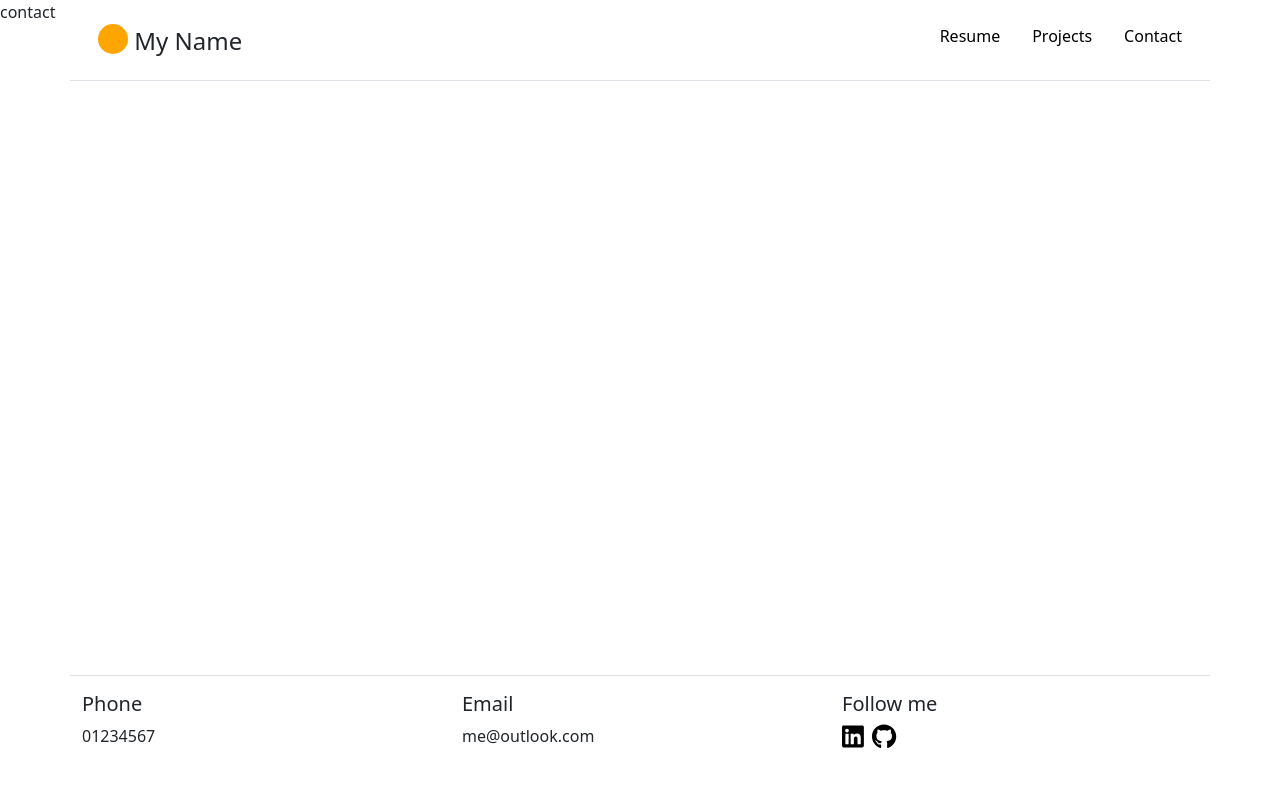
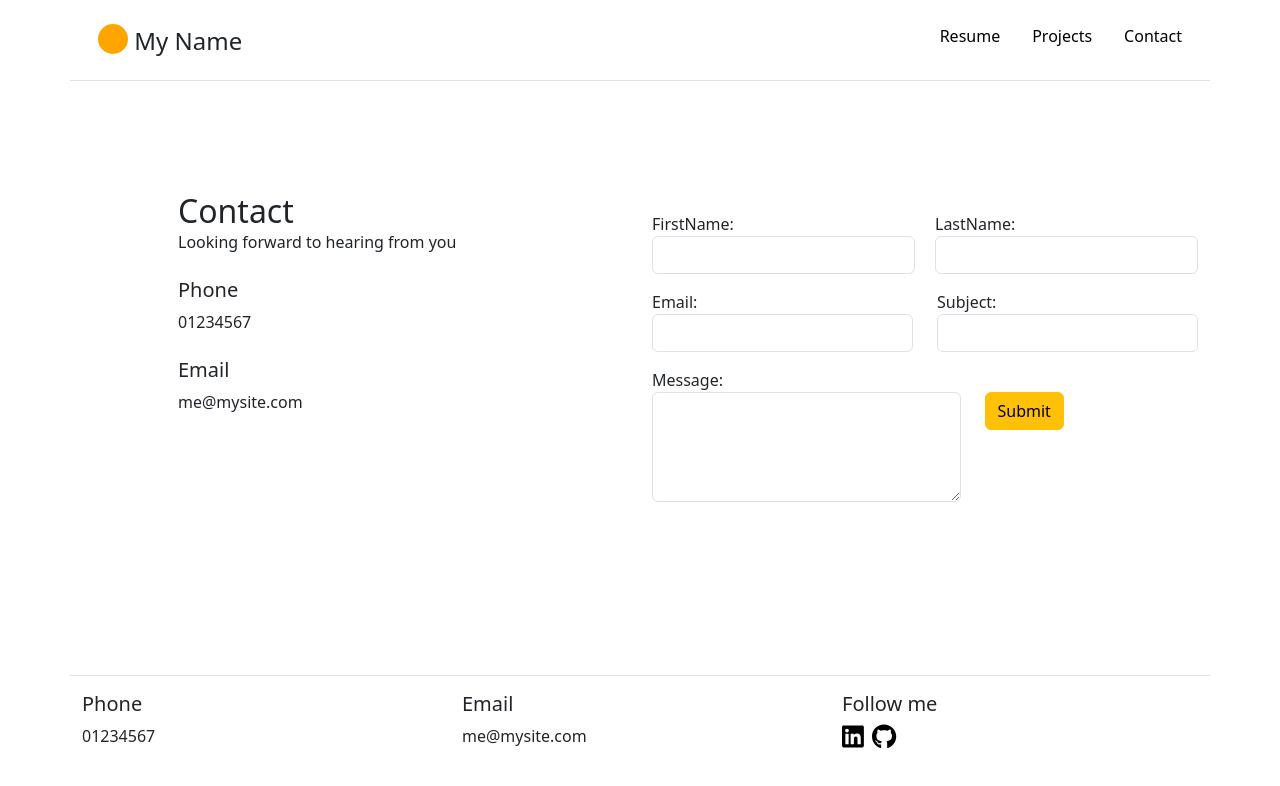
Before and after one commit to zahra-saadat/personal-website, a React (Create React App) app: page /contact in a window 1280 px wide. Shown: the top 786 px of the page. Built offline with nearby package versions, Linux system fonts and the light colour scheme.

Commit message:
Edit contact page

```diff
--- a/src/Pages/Contact.js
+++ b/src/Pages/Contact.js
@@ -1,4 +1,50 @@
 const Contact = () => {
- return <div>contact</div>
+ return <div className="container">
+        <div className="row mt-5">
+            <div className="col-sm-6 mt-5">
+                <div className="ms-5 ps-5 mt-5 pt-5">
+                    <span className="h2 mt-5">Contact</span>
+                    <p>Looking forward to hearing from you</p>
+                    <div className="h5 mt-4">Phone</div>
+                    <span>01234567</span>
+                    <div className="h5 mt-4">Email</div>
+                    <span>me@mysite.com</span>
+                </div>
+            </div>
+            <div className="col-sm-6 float-start mt-1 pt-5">
+                <form className="mt-3 pt-5">
+                    <div className="row pt-5">
+                        <div className="col pe-2">
+                            <label className="">FirstName:</label>
+                            <input type="text" className="form-control"></input>
+                        </div>
+                        <div className="col">
+                            <label>LastName:</label>
+                            <input type="text" className="form-control"></input>
+                        </div>
+                    </div>
+                    <div className="row pt-3">
+                        <div className="col">
+                            <label>Email:</label>
+                            <input type="text" className="form-control"></input>
+                        </div>
+                        <div className="col">
+                            <label>Subject:</label>
+                            <input type="text" className="form-control"></input>
+                        </div>
+                    </div>
+                    <div className="row pt-3">
+                        <div className="col-sm-7">
+                            <label>Message:</label>
+                            <textarea type="text" className="textarea form-control" rows={4} cols={40}></textarea>
+                        </div>
+                        <div className="col-sm-5">
+                        <button type="button" className="btn btn-warning mt-4 border-50">Submit</button>
+                        <div/></div>
+                    </div>
+                </form>
+            </div>
+        </div>
+    </div>
 }
 export default Contact
--- a/src/Pages/Footer.js
+++ b/src/Pages/Footer.js
@@ -12,7 +12,7 @@ const Footer = () =>{
                 </div>
                 <div className="col-sm-4">
                     <div className="h5">Email</div>
-                    <span>me@outlook.com</span>
+                    <span>me@mysite.com</span>
                 </div>
                 <div className="col-sm-4">
                     <div className="h5">Follow me</div>
```
Also changed, not shown: src/Pages/Home.js (+6 -5 lines).
